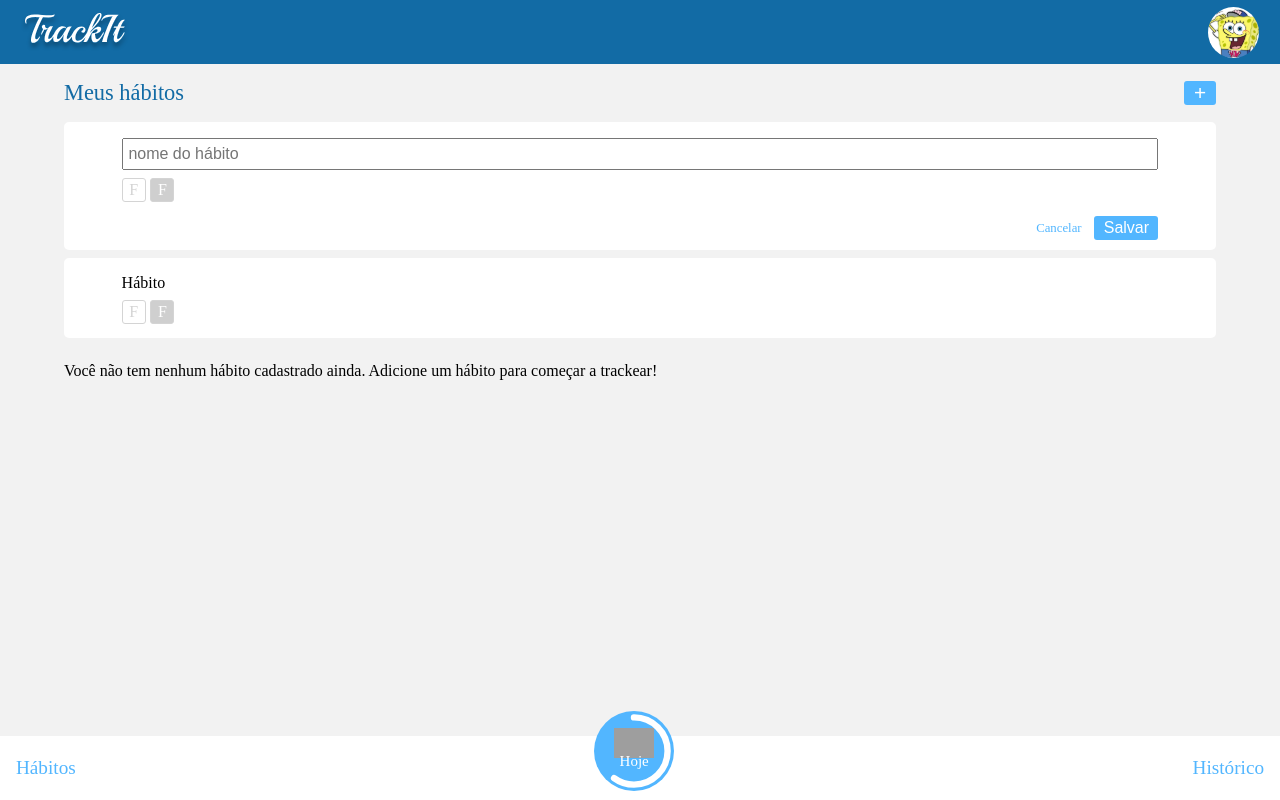
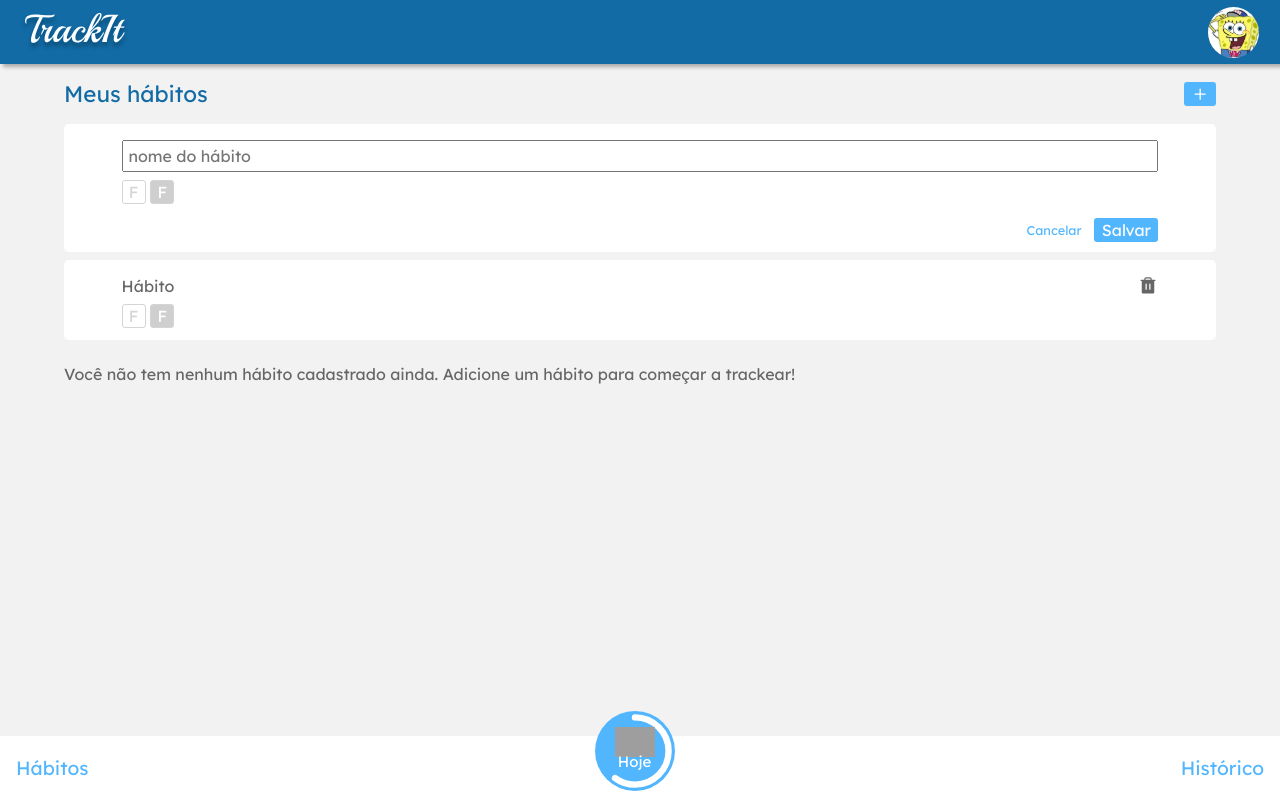
Before and after one commit to CGarcia000/projeto10-trackit, a JavaScript app: page /habitos in a window 1280 px wide. Built offline with nearby package versions, Linux system fonts and the light colour scheme; grey boxes are pictures that could not be loaded.

Commit message:
Implementação layout páginas hoje e histórico

```diff
--- a/package.json
+++ b/package.json
@@ -4,6 +4,7 @@
   "private": true,
   "dependencies": {
     "dayjs": "^1.11.4",
+    "phosphor-react": "^1.4.1",
     "react": "^17.0.2",
     "react-circular-progressbar": "^2.1.0",
     "react-dom": "^17.0.2",
--- a/public/index.html
+++ b/public/index.html
@@ -4,6 +4,11 @@
     <meta charset="utf-8" />
     <meta name="viewport" content="width=device-width, initial-scale=1" />
     <title>TrackIt</title>
+
+    <!-- Google fonts -->
+    <link rel="preconnect" href="https://fonts.googleapis.com">
+    <link rel="preconnect" href="https://fonts.gstatic.com" crossorigin>
+    <link href="https://fonts.googleapis.com/css2?family=Lexend+Deca:wght@400;500;700&display=swap" rel="stylesheet">
   </head>
   <body>
     <div class="root"></div>
--- a/src/Components/HabitsPage/Footer.js
+++ b/src/Components/HabitsPage/Footer.js
@@ -19,10 +19,11 @@ export function Footer() {
     return (
         <Wrapper>
             <LinkWrapper fontSize='1.2rem'>
-                <Link to='/hoje'>Hábitos</Link>
+                <Link to='/habitos'>Hábitos</Link>
             </LinkWrapper>
 
             <ProgressBarWrapper>
+                <Link to='/hoje'>
                     <CircularProgressbarWithChildren
                         value={0.6}
                         background={true}
@@ -35,10 +36,11 @@ export function Footer() {
                             Hoje
                         </div>
                     </CircularProgressbarWithChildren>
+                </Link>
             </ProgressBarWrapper>
 
             <LinkWrapper fontSize='1.2rem'>
-                <Link to='/hoje'>Histórico</Link>
+                <Link to='/historico'>Histórico</Link>
             </LinkWrapper>
 
         </Wrapper>
--- a/src/Components/HabitsPage/Habits/HabitDisplay.js
+++ b/src/Components/HabitsPage/Habits/HabitDisplay.js
@@ -1,4 +1,5 @@
 import styled from "styled-components";
+import { Trash } from "phosphor-react";
 
 import { ButtonWeek } from "./ButtonWeek";
 
@@ -10,7 +11,7 @@ export function HabitDisplay() {
 
             <Title>
                 <h3>Hábito</h3>
-                {/*Icon*/}
+                <Trash size={20} weight="fill" style={{cursor: 'pointer'}} />
             </Title>
 
             <WeekButtons>
--- a/src/Components/HabitsPage/Header.js
+++ b/src/Components/HabitsPage/Header.js
@@ -24,4 +24,5 @@ const Wrapper = styled.div`
     justify-content: space-between;
     align-items: center;
     padding: 0 1.3rem;
+    box-shadow: 3px 3px 4px rgba(0, 0, 0, 0.3);
 `
--- a/src/Components/HabitsPage/History/index.js
+++ b/src/Components/HabitsPage/History/index.js
@@ -1,6 +1,7 @@
+import styled from "styled-components";
+
 import { Header } from "../Header";
 import { Footer } from "../Footer";
-
 import { Body } from '../Styled'
 
 export function History() {
@@ -10,6 +11,11 @@ export function History() {
 
             <Body>
 
+                <Title>
+                    <h2>Histórico</h2>
+
+                    <p>Em breve você poderá ver o histórico dos seus hábitos aqui!</p>
+                </Title>
 
 
             </Body>
@@ -18,3 +24,15 @@ export function History() {
         </>
     );
 }
+
+const Title = styled.div`
+    padding-top: 1.5rem;
+    margin-bottom: 1rem;
+
+    h2 {
+        font-weight: 400;
+        font-size: 1.4rem;
+        color: #126ba5;
+        margin-bottom: 1rem;
+    }
+`
--- /dev/null
+++ b/src/Components/HabitsPage/TodayHabits/HabitViewer.js
@@ -0,0 +1,71 @@
+import styled from "styled-components";
+import { Check } from "phosphor-react";
+
+
+export function HabitViewer() {
+    const isPressed = true;
+
+    return (
+        <Wrapper>
+
+            <HabitInfo isPressed={isPressed} isRecord={false}>
+                <h3>{'Ler 1 capítulo de livro'}</h3>
+
+                <p>Sequência atual: <span>{'4 dias'}</span></p>
+                <p>Seu recorde: <span className="record">{'5 dias'}</span></p>
+
+            </HabitInfo>
+
+            <ButtonCheck isPressed={isPressed} >
+                <Check size={'3rem'} weight="bold" color={'#fff'} />
+            </ButtonCheck>
+
+        </Wrapper>
+    );
+}
+
+
+const Wrapper = styled.div`
+    display:flex;
+    align-items: center;
+    justify-content: space-between;
+    padding: 0 0.5rem;
+    height: 5rem;
+    width: 100%;
+    background-color: white;
+    border-radius: 5px;
+    margin-bottom: 0.5rem;
+`
+
+const HabitInfo = styled.div`
+
+    h3 {
+        font-weight: 400;
+    }
+
+    p {
+        font-size: 0.8rem;
+
+    }
+
+    p span {
+        color: ${props => props.isPressed ? '#8fc549' : '#666666'};
+    }
+
+    .record {
+        color: ${props => props.isRecord ? '#8fc549' : '#666666'};
+    }
+
+`
+
+const ButtonCheck = styled.button`
+    border: none;
+    color: white;
+    height: 4rem;
+    width: 4rem;
+    border-radius: 5px;
+    cursor: pointer;
+    flex-shrink: 0;
+    background-color: ${props => props.isPressed ? '#8fc549' : '#e7e7e7'};
+    margin-left: 0.5rem;
+`
--- a/src/Components/HabitsPage/TodayHabits/index.js
+++ b/src/Components/HabitsPage/TodayHabits/index.js
@@ -1,7 +1,9 @@
+import styled from "styled-components";
+
 import { Header } from "../Header";
 import { Footer } from "../Footer";
-
-import { Body } from '../Styled'
+import { Body } from '../Styled';
+import { HabitViewer } from "./HabitViewer";
 
 export function TodayHabits() {
     return (
@@ -10,7 +12,13 @@ export function TodayHabits() {
 
             <Body>
 
+                <Title isConcluded={false}>
+                    <h2>Segunda 17/05</h2>
+                    <p>Nenhum hábito concluído ainda</p>
+                </Title>
 
+                <HabitViewer />
+                <HabitViewer />
 
             </Body>
 
@@ -18,3 +26,18 @@ export function TodayHabits() {
         </>
     );
 }
+
+const Title = styled.div`
+    padding-top: 1.5rem;
+    margin-bottom: 1rem;
+
+    h2 {
+        font-weight: 400;
+        font-size: 1.4rem;
+        color: #126ba5;
+    }
+
+    p {
+        color: ${props => props.isConcluded ? '#8fc549' : '#bababa'}
+    }
+`
--- a/src/Components/HabitsPage/index.js
+++ b/src/Components/HabitsPage/index.js
@@ -8,6 +8,8 @@ import { HabitDisplay } from "./Habits/HabitDisplay";
 
 import { Body } from './Styled'
 
+import { Plus } from "phosphor-react";
+
 export function HabitsPage() {
     return (
         <>
@@ -16,7 +18,9 @@ export function HabitsPage() {
             <Body>
                 <Title>
                     <h2>Meus hábitos</h2>
-                    <button>+</button>
+                    <button>
+                        <Plus size={'0.9rem'} weight="bold" color={'#fff'} />
+                    </button>
                 </Title>
 
                 <Habits>
@@ -46,7 +50,7 @@ const Title = styled.div`
 
     h2 {
         font-size: 1.4rem;
-        font-weight: 500;
+        font-weight: 400;
         color: #126BA5;
     }
 
--- a/src/assets/css/GlobalStyle.js
+++ b/src/assets/css/GlobalStyle.js
@@ -6,10 +6,14 @@ const GlobalStyle = createGlobalStyle`
         padding: 0;
         outline: 0;
         box-sizing: border-box;
+        color: #666666;
+        font-family: 'Lexend Deca', sans-serif;
     }
+
     body {
         -webkit-font-smoothing: antialiased !important;
     }
+
     body html #root {
         height: 100%;
     }
```
Also changed, not shown: src/Components/HabitsPage/Habits/ButtonWeek.js (+0 -9 lines), 1 other file (tests, documents, lock files or other folders). Lines whose indentation alone changed are shown as unchanged.
